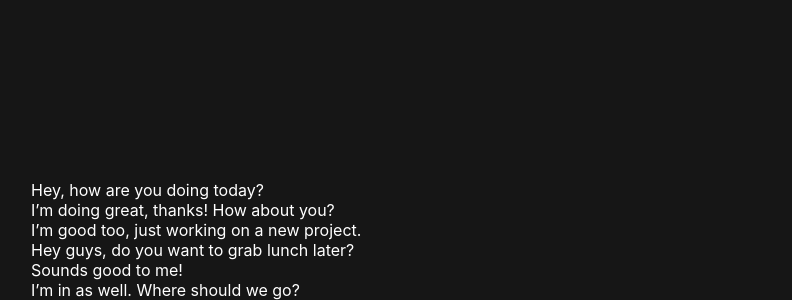
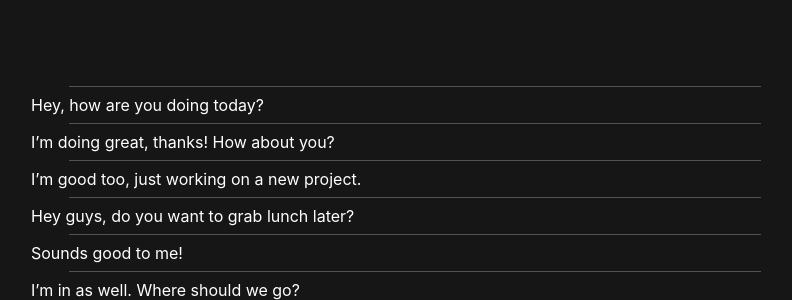
Before and after one commit to doga-ozcelik/chat-application, a React (Create React App) app: page / in a window 1280 px wide. Shown: the part 500-800 px from the top of the page, without its empty margins (225-1017 px from the left). Built offline with nearby package versions, Linux system fonts and the light colour scheme.

Commit message:
feat(ChatBox): Add divider

```diff
--- a/src/components/ChatBox/ChatBox.css
+++ b/src/components/ChatBox/ChatBox.css
@@ -9,3 +9,9 @@
 .Message {
   color: white;
 }
+
+.Divider {
+  border: none;
+  border-top: 1px solid #525252;
+  width: 90%;
+}
--- a/src/components/ChatBox/index.tsx
+++ b/src/components/ChatBox/index.tsx
@@ -15,6 +15,7 @@ const ChatBox: React.FC<ChatBoxProps> = ({ messages }) => {
     <div className="Container">
       {messages.map((message, index) => (
         <div key={index} className="Message">
+          <hr className="Divider" />
           {message.content}
         </div>
       ))}
```
